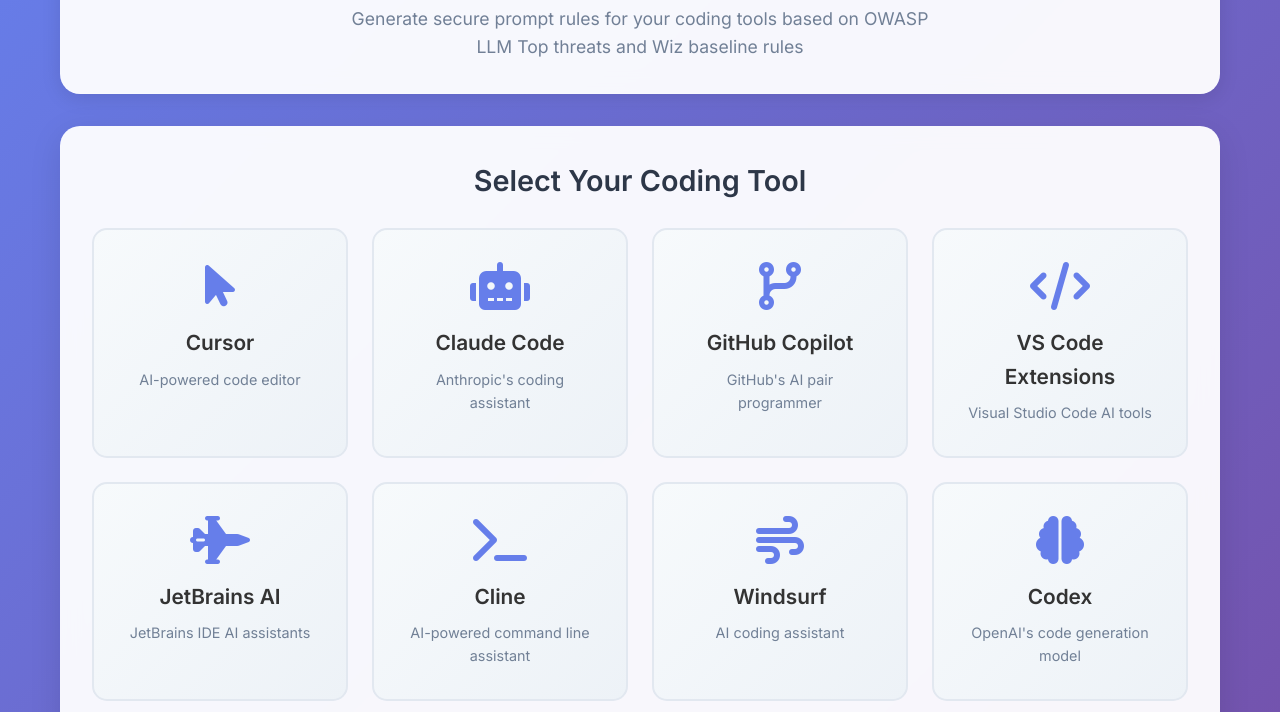
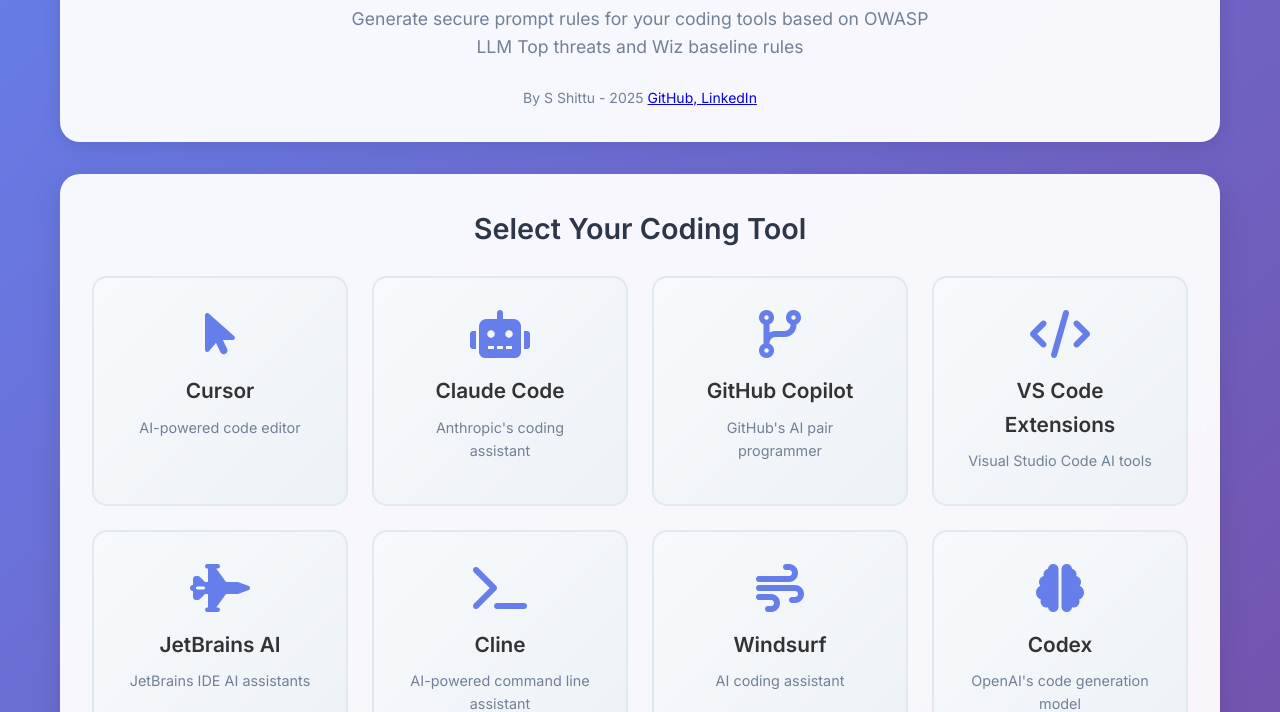
Before and after one commit to SnowWhiteDad/prompt-rules, a website: page index.html in a window 1280 px wide. Shown: the part 99-811 px from the top of the page. Drawn offline with Linux system fonts and the light colour scheme.

Commit message:
update index header

```diff
--- a/index.html
+++ b/index.html
@@ -3,7 +3,7 @@
 <head>
     <meta charset="UTF-8">
     <meta name="viewport" content="width=device-width, initial-scale=1.0">
-    <title>Vibe Coder - Prompt Rules Generator</title>
+    <title>Vibe Coder - Prompt Rules Generator - S Shittu</title>
     <link rel="stylesheet" href="styles.css">
     <link href="https://fonts.googleapis.com/css2?family=Inter:wght@300;400;500;600;700&display=swap" rel="stylesheet">
     <link rel="stylesheet" href="https://cdnjs.cloudflare.com/ajax/libs/font-awesome/6.0.0/css/all.min.css">
@@ -13,7 +13,8 @@
         <header class="header">
             <div class="header-content">
                 <h1><i class="fas fa-shield-alt"></i> Vibe Coder Rules Generator</h1>
-                <p>Generate secure prompt rules for your coding tools based on OWASP LLM Top threats and Wiz baseline rules</p>
+                <p>Generate secure prompt rules for your coding tools based on OWASP LLM Top threats and Wiz baseline rules</p> <br>
+                <p style="font-size: 14px;">By S Shittu - 2025 <a href="https://github.com/SnowWhiteDad/prompt-rules">GitHub, </a><a href="https://www.linkedin.com/in/shittu/">LinkedIn</a></p>
             </div>
         </header>
 
```
Also changed, not shown: 1 other file.
